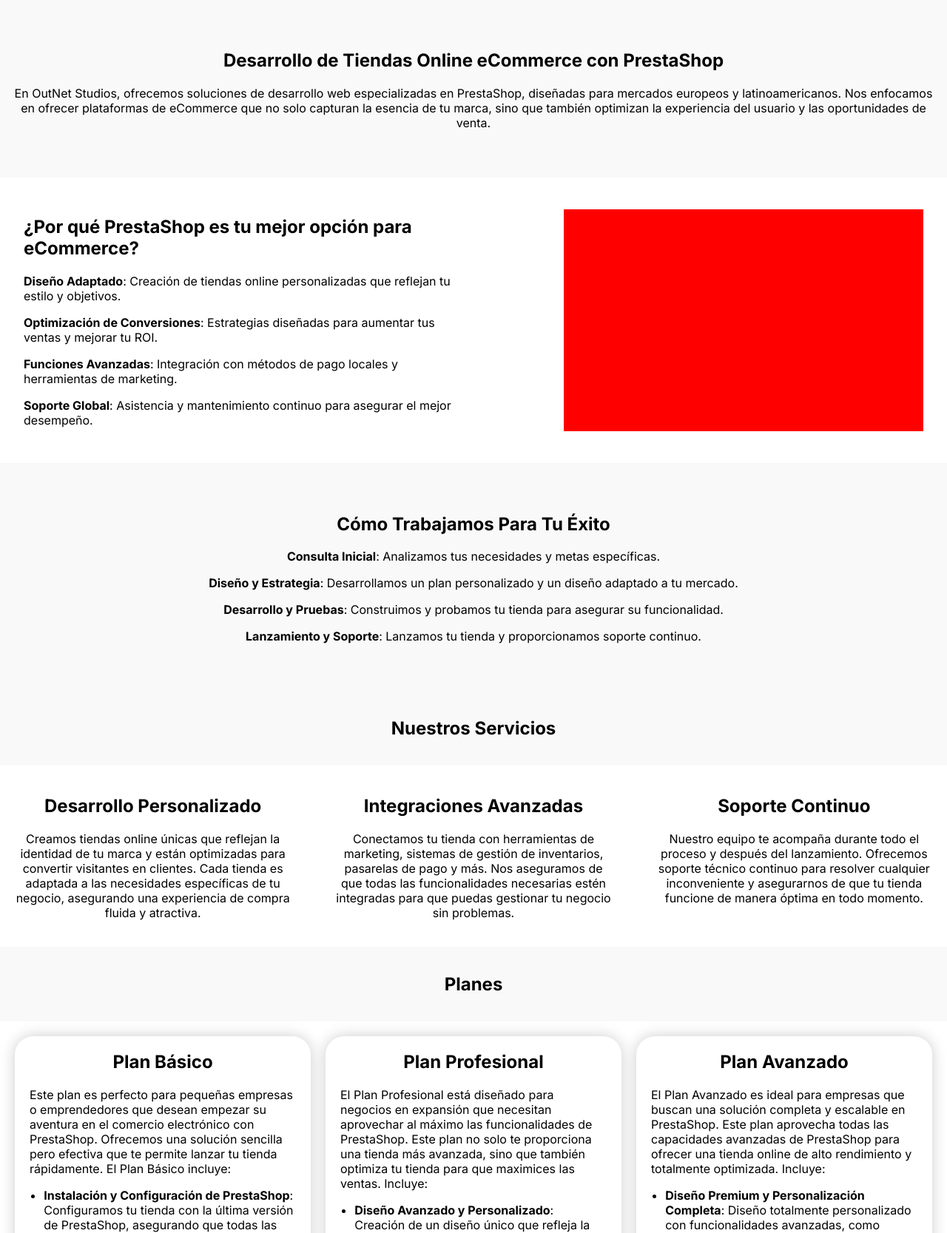
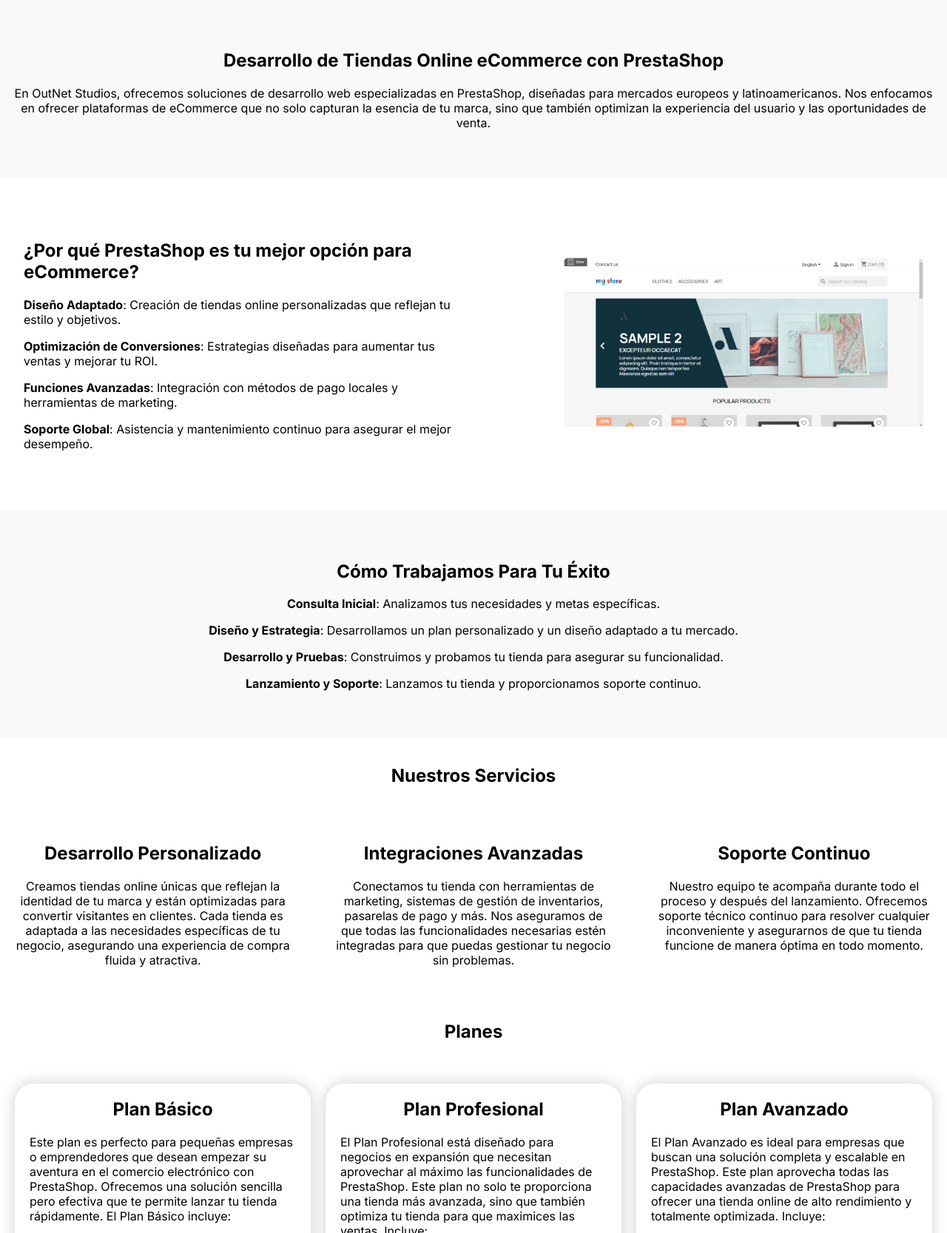
Before and after one commit to outnetstudios/outnetstudios, a PHP site: page / in a window 1280 px wide; the page is wider, and only the part inside the window is pictured. Shown: the part 809-2476 px from the top of that part at 74% size. Run offline with PHP 8.4, Linux system fonts and the light colour scheme; grey boxes are pictures that could not be loaded.

Commit message:
new image

```diff
--- a/css/styles.css
+++ b/css/styles.css
@@ -134,7 +134,7 @@ body {
     width: 50%;
     height: 100%;
     padding: 0.5rem;
-    background-image: url(css/img/Symbols2.svg);
+    background-image: url(/css/img/Symbols2.svg);
     background-size: 90%;
     background-position: center;
     background-repeat: no-repeat;
@@ -155,7 +155,7 @@ body {
     margin: 0 auto; /* Alternativa para centrar si no se usa flexbox */
 
     /* Agregando la máscara de recorte */
-    mask-image: url('css/img/mascara.svg'); /* Reemplaza con la ruta a tu archivo PNG */
+    mask-image: url('/css/img/mascara.svg'); /* Reemplaza con la ruta a tu archivo PNG */
     mask-size: cover; /* Ajusta el tamaño de la máscara para cubrir toda la imagen */
     mask-repeat: no-repeat; /* Evita que la máscara se repita */
     mask-position: center; /* Centra la máscara en la imagen */
@@ -223,7 +223,7 @@ body {
     display: flex;
     justify-content: space-between;
     align-items: center;
-    padding: 2rem;
+    padding: 4rem 2rem;
     background-color: #fff; /* Color de fondo blanco */
 }
 
@@ -233,13 +233,17 @@ body {
 
 .image-right {
     width: 40%;
-    height: 300px; /* Altura de la imagen derecha */
+    height: auto; /* Altura de la imagen derecha */
+}
+
+.image-right img {
+    width: 100%;
+    height: auto; /* Altura de la imagen derecha */
 }
 
 .centered-text-two {
     text-align: center;
     padding: 1rem 1rem;
-    background-color: #f9f9f9; /* Color de fondo claro para diferenciar */
 }
 
 .adaptive-grid {
--- a/index.html
+++ b/index.html
@@ -42,8 +42,9 @@
                 <p><strong>Soporte Global</strong>: Asistencia y mantenimiento continuo para asegurar el mejor desempeño.</p>
             </div>
 
-            <div class="image-right" style="background-color: red;">
+            <div class="image-right">
                 <!-- Coloca aquí la imagen de la derecha -->
+                <img src="img/simulación.png" alt="">
             </div>
         </section>
 
```
